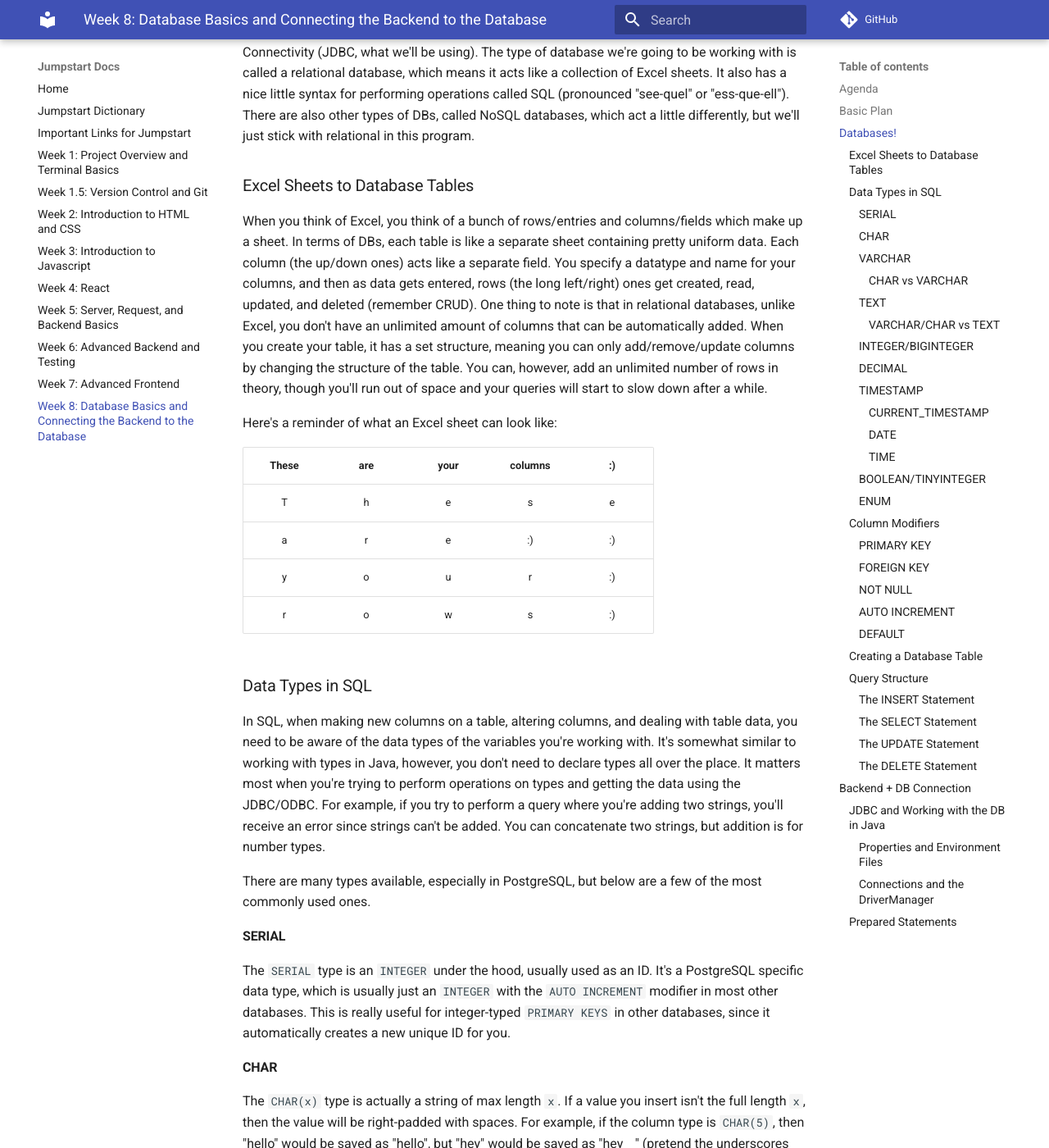
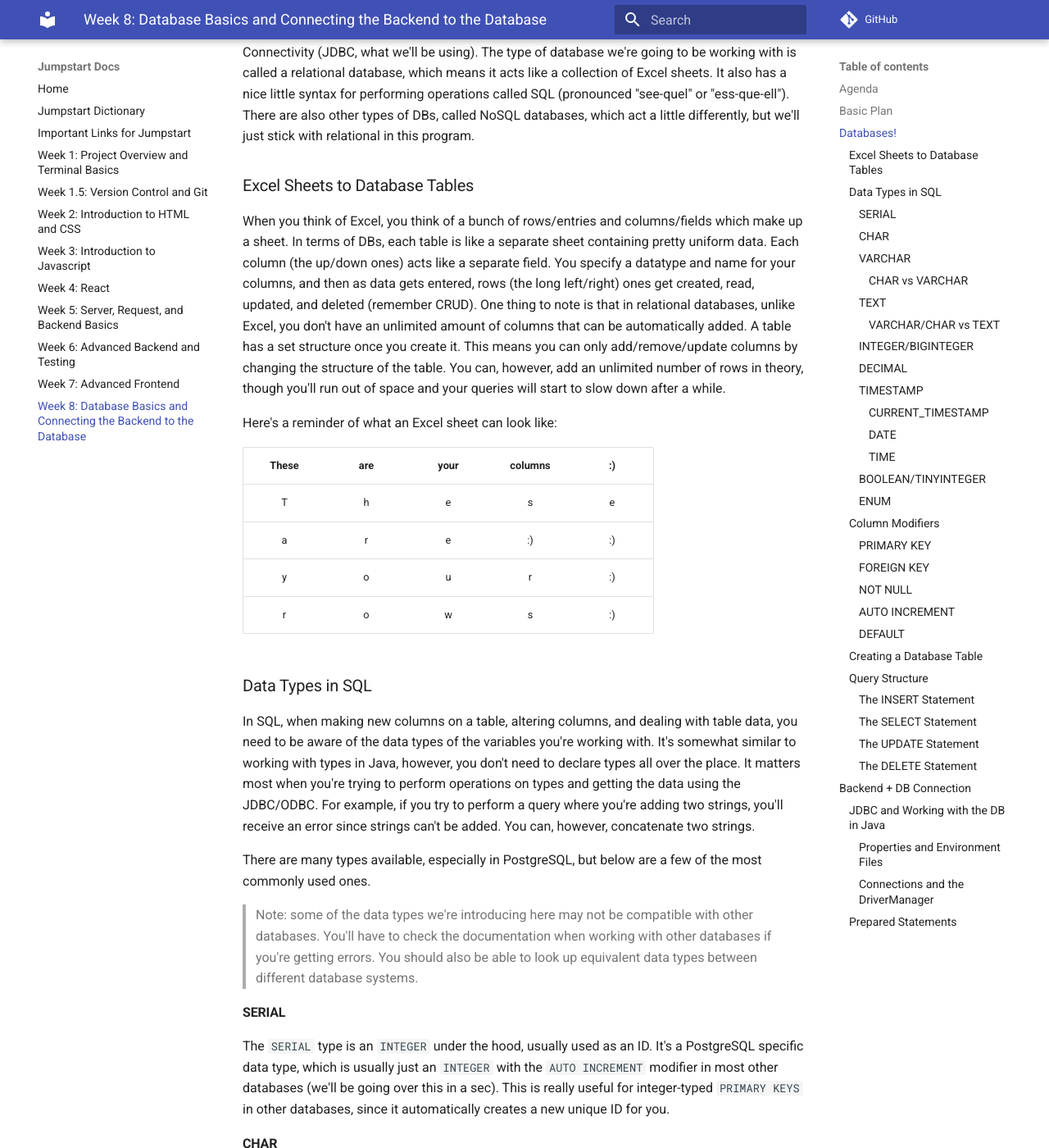
Before and after one commit to Code-4-Community/learning-resources, an MkDocs documentation site: the page built from docs/jumpstart/week-8.md, in a window 1280 px wide and 1400 px high, scrolled down 1856 px. Shown: the whole window at 82% size. Built offline with MkDocs 1.6.1 and Material for MkDocs 9.7.7, drawn with Linux system fonts in a browser that asks for light colours; comment, search, counter and statistics services are not loaded; some of the changed text lies outside the part shown.

Commit message:
Address Juan and Kimin's comments on database basics

````diff
--- a/docs/jumpstart/week-8.md
+++ b/docs/jumpstart/week-8.md
@@ -60,8 +60,8 @@
 each table is like a separate sheet containing pretty uniform data. Each column (the up/down ones) acts like a separate
 field. You specify a datatype and name for your columns, and then as data gets entered, rows (the long left/right) ones
 get created, read, updated, and deleted (remember CRUD). One thing to note is that in relational databases, unlike
-Excel, you don't have an unlimited amount of columns that can be automatically added. When you create your table, it has
-a set structure, meaning you can only add/remove/update columns by changing the structure of the table. You can,
+Excel, you don't have an unlimited amount of columns that can be automatically added. A table has a set structure once
+you create it. This means you can only add/remove/update columns by changing the structure of the table. You can,
 however, add an unlimited number of rows in theory, though you'll run out of space and your queries will start to slow
 down after a while.
 
@@ -80,22 +80,26 @@
 data types of the variables you're working with. It's somewhat similar to working with types in Java, however, you don't
 need to declare types all over the place. It matters most when you're trying to perform operations on types and getting
 the data using the JDBC/ODBC. For example, if you try to perform a query where you're adding two strings, you'll receive
-an error since strings can't be added. You can concatenate two strings, but addition is for number types.
+an error since strings can't be added. You can, however, concatenate two strings.
 
 There are many types available, especially in PostgreSQL, but below are a few of the most commonly used ones.
+
+>Note: some of the data types we're introducing here may not be compatible with other databases. You'll have to
+>check the documentation when working with other databases if you're getting errors. You should also be able to look
+>up equivalent data types between different database systems.
 
 #### SERIAL
 
 The `SERIAL` type is an `INTEGER` under the hood, usually used as an ID. It's a
 PostgreSQL specific data type, which is usually just an `INTEGER` with the `AUTO INCREMENT` modifier in most other
-databases. This is really useful for integer-typed
+databases (we'll be going over this in a sec). This is really useful for integer-typed
 `PRIMARY KEYS` in other databases, since it automatically creates a new unique ID for you.
 
 #### CHAR
 
 The `CHAR(x)` type is actually a string of max length `x`. If a value you insert isn't the full length `x`, then the
-value will be right-padded with spaces. For example, if the column type is `CHAR(5)`, then "hello" would be saved as
-"hello", but "hey" would be saved as "hey__" (pretend the underscores are spaces).
+value will be right-padded with spaces. For example, if the column type is `CHAR(10)`, then "helloworld" would be saved as
+"helloworld", but "hey" would be saved as "hey       ".
 
 #### VARCHAR
 
@@ -106,6 +110,8 @@
 
 ##### CHAR vs VARCHAR
 
+If we were to save the string "Hey there!" to a `CHAR(15)` and a `VARCHAR(15)`, what do you think they'll output? If
+your guess was "Hey there!     " for the `CHAR` and "Hey There!" for the `VARCHAR`, you were right!
 The difference between `CHAR(x)` and `VARCHAR(x)` is that a `CHAR` will right-pad the entry with spaces if it isn't of
 length `x`, but a `VARCHAR` would save the entered value. If either columns attempt to save a value that is longer than
 `x` characters, then the value will be truncated and an error or warning might be thrown.
@@ -237,6 +243,9 @@
 DROP DATABASE IF EXISTS your_database_name;
 ```
 
+>Note: if you're going to be deleting a database, you should be __*REALLY SURE*__ you want to actually do that. If
+>you're developing locally (especially on this project), you're probably fine, but keep that in mind.
+
 Creating a table follows a simple formula. Declare the table and add all columns by stating the column name, data type,
 and any modifiers if applicable. If you have any constraints (we'll cover that in a later lesson), then those get added
 at the bottom.
@@ -289,7 +298,7 @@
 #### The INSERT Statement
 
 The `INSERT` statement is the statement used for creating new data (**C**RUD). This is used whenever you want to enter
-new data into your table. It has this basic structure.
+new data into your table. It has this basic structure:
 
 >Note: the indentation is also for readability. We're starting a
 >new statement normally, and then the rest of the lines for the same statement use a hanging indent.
@@ -368,7 +377,7 @@
 -- Select all fields from every record in people.
 SELECT * FROM people;
 
--- Select all fields from every record in people who are greater than 5.
+-- Select all fields from every record in people who are greater than 5 (age is a column on the people table).
 SELECT * FROM people
     WHERE age > 5;
 
@@ -490,7 +499,7 @@
 Most of the time, when working locally, you and other coworkers/teammates/classmates will have different
 usernames/passwords/urls/other properties which are extremely unlikely to be the same. You also wouldn't want these
 values to be seen publicly on a Github repository or anything, because then that means anyone with access to the
-repository will have access to your sensitive information. To deal with this, what most developers do is they create
+repository will have access to your sensitive information. To deal with this, developers create
 property files and environment files with that data, which are excluded from git in the .gitignore file. Since we'll now
 be connecting to the database, it's about time we start storing some of our data in there. We'll be including a
 db.properties.example file (which isn't excluded from git in the .gitignore) which will have dummy variables that you'll
@@ -595,7 +604,7 @@
 The way we'll be writing queries in Java is to replace all 'variables' with question marks (`?`), because we'll be using
 prepared statements. Prepared statements are special ways to write queries such that you tell the `Connection` object
 you have open what query you want to make, and then you provide it with all of the variables separately later on. We
-want to do this because it's simpler in that you don't have to always be looking to escape your
+want to do this because it's simpler in that it's simpler to not always be looking to escape your
 strings/query params/variables all the time, and it's safer to do (we'll explain why later on).
 
 Writing a prepared statement using the person table from before looks like this:
````
Also changed, not shown: other parts of docs/jumpstart/week-8.md (+1 -1 lines).
